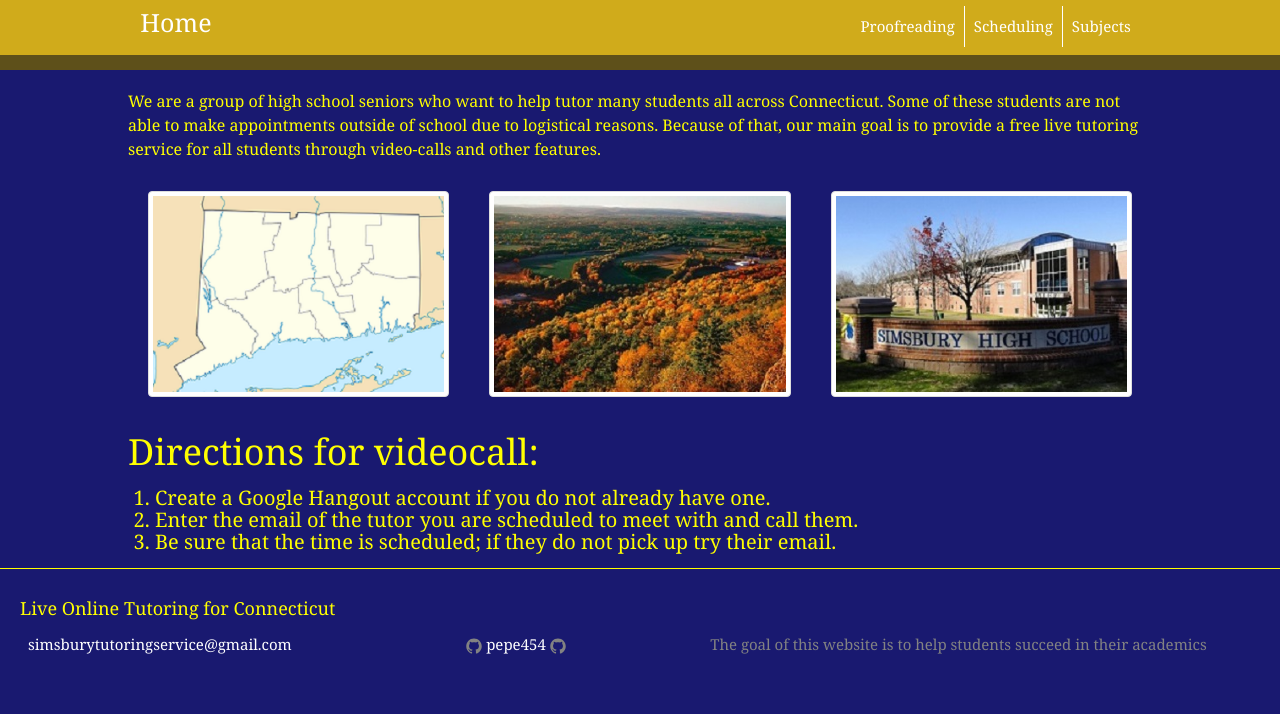
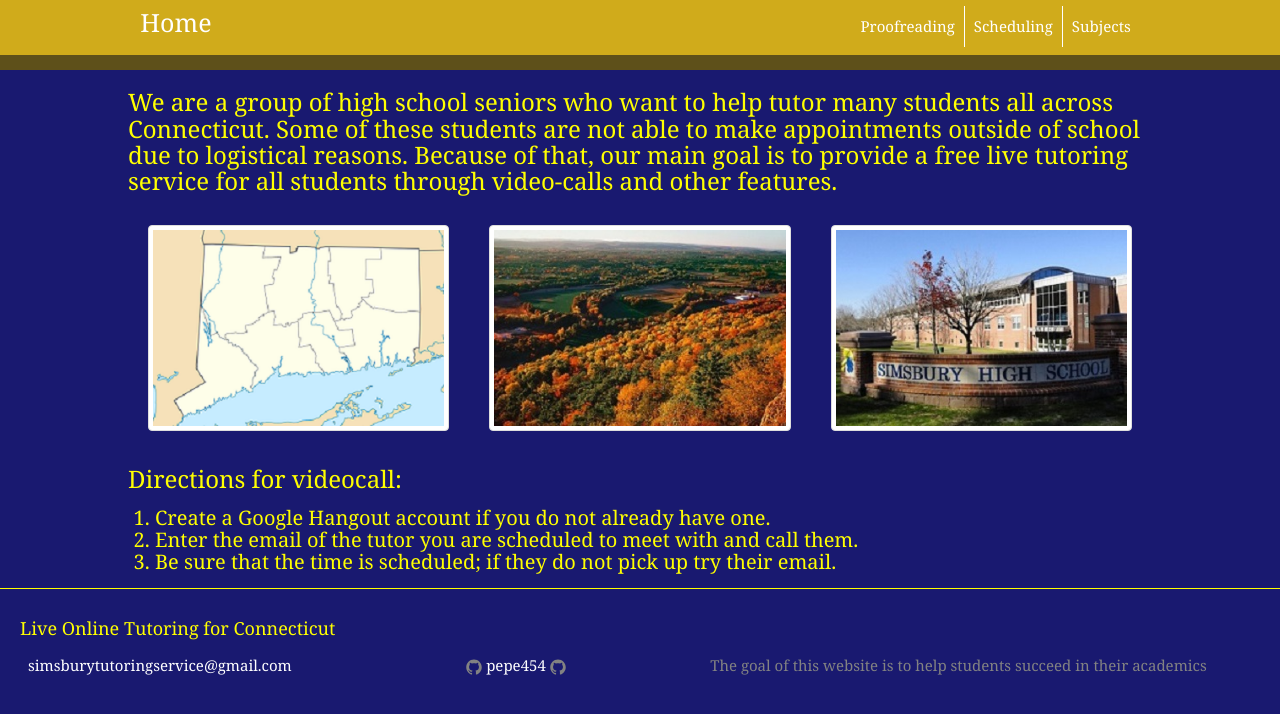
Before and after one commit to pepe454/pepe454.github.io, a Jekyll site: the page built from index.html, in a window 1280 px wide. Shown: the top 714 px of the page. Built offline with Jekyll 4.4.1, drawn with Linux system fonts in a browser that asks for light colours; the list of posts is cut into pages by our own code; comment, search, counter and statistics services are not loaded.

Commit message:
Update index.html

```diff
--- a/index.html
+++ b/index.html
@@ -25,10 +25,10 @@
   -->
   <ul class= "post-list">
     <li>
-        <p> We are a group of high school seniors who want to help tutor many students all across Connecticut. Some of these
+        <h3> We are a group of high school seniors who want to help tutor many students all across Connecticut. Some of these
         students are not able to make appointments outside of school due to logistical reasons. Because of that, our main goal is to provide a free
         live tutoring service for all students through video-calls and other features.
-        </p>
+        <h3>
     </li>
   </ul>
 
@@ -44,7 +44,7 @@
       </figure>
   </div>
 
-  <h1> Directions for videocall: <h1>
+  <h3> Directions for videocall: <h3>
       <ol class = "web-list">
          <li>Create a Google Hangout account if you do not already have one.</li>
          <li>Enter the email of the tutor you are scheduled to meet with and call them.</li>
```
